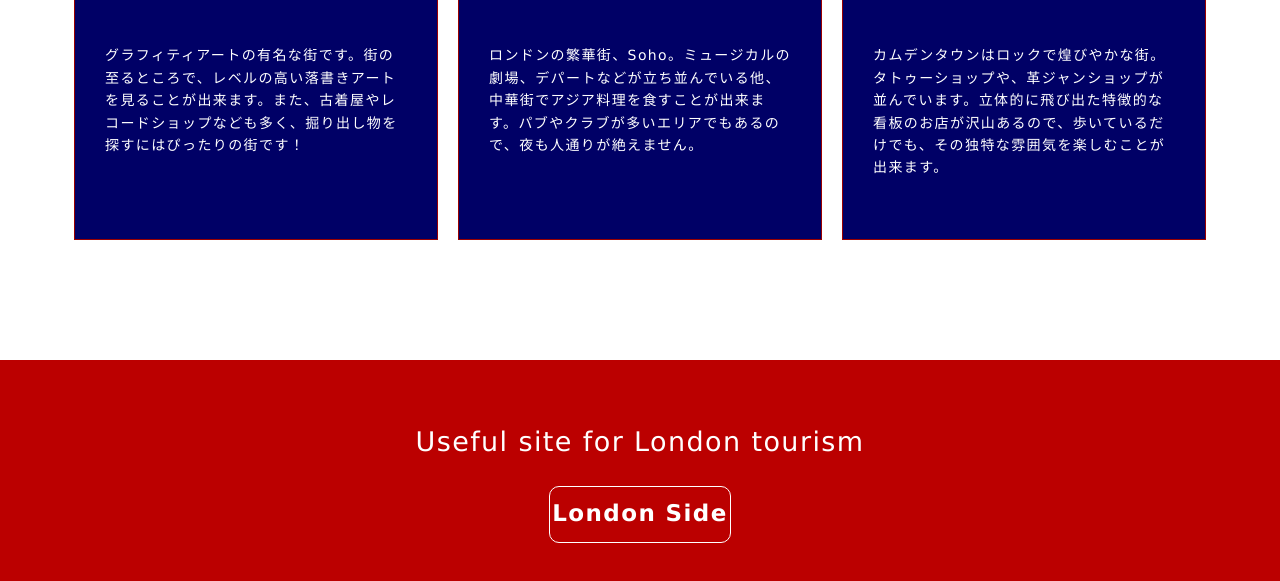
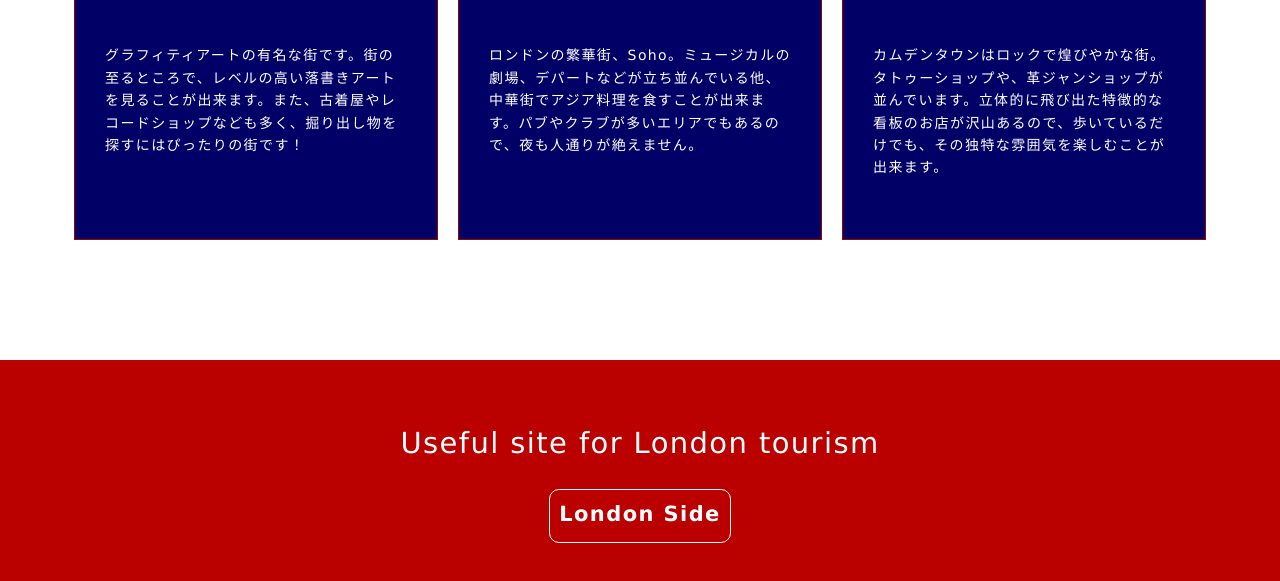
Before and after one commit to Amane59/responsive-site, a plain HTML site: page index.html in a window 1280 px wide. Shown: the part 763-1344 px from the top of the page. Drawn offline with nearby package versions, Linux system fonts and the light colour scheme.

Commit message:
size change

```diff
--- a/css/style.scss
+++ b/css/style.scss
@@ -155,18 +155,18 @@ section {
 
   h3 {
     color: $baseColor;
-    font-size: 2.7rem;
+    font-size: 2.9rem;
     margin-bottom: 23px;
   }
 
 .button {
     width:180px;
-    font-size:23px;
+    font-size:21px;
     font-weight:bold;
     text-decoration:none;
     display:block;
     text-align:center;
-    padding:8px 0 10px;
+    padding: 8px 0 10px;
     border:1px solid;
     border-radius:10px;
     margin: 0 auto;
```
Also changed, not shown: css/style.css, 1 other file.
